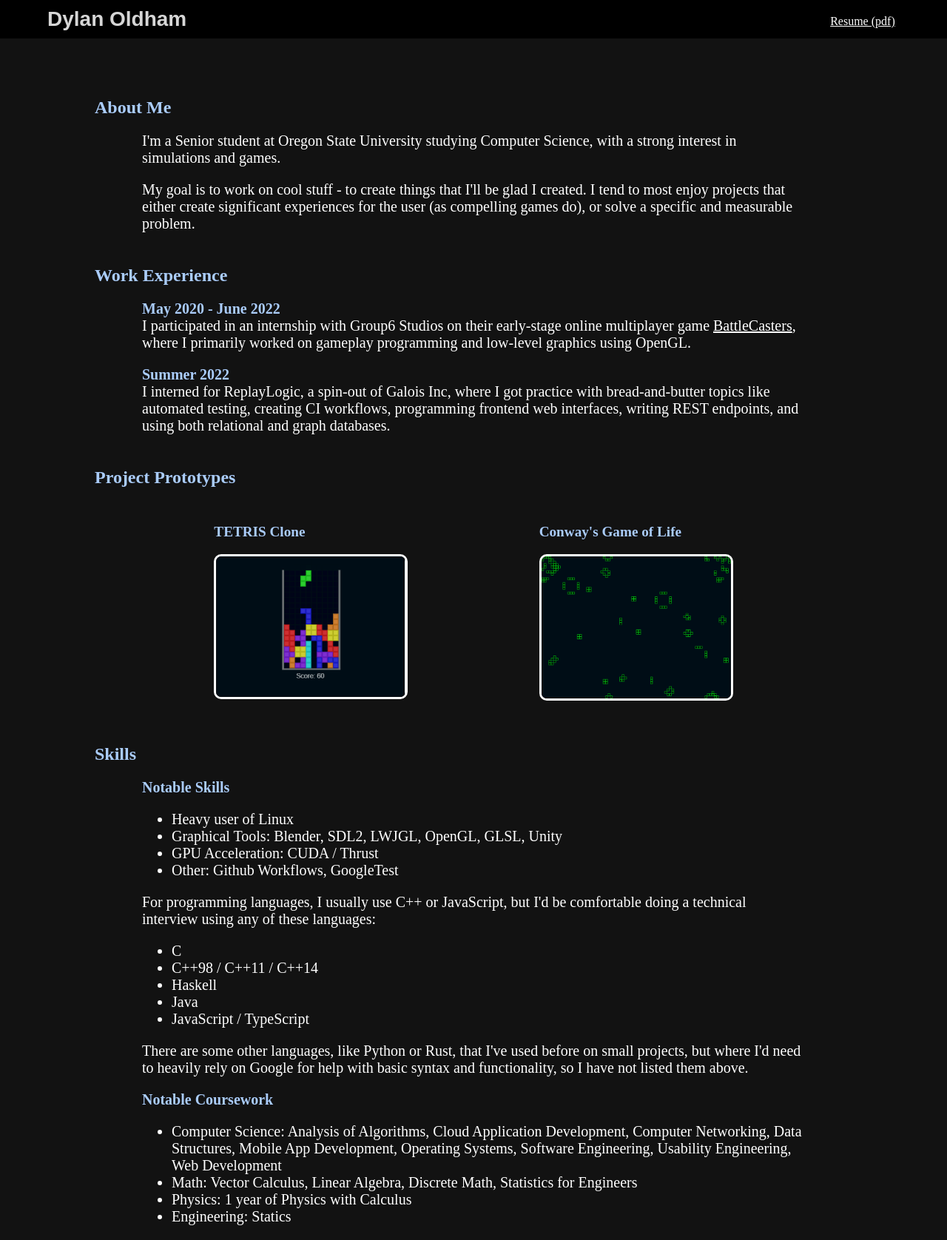
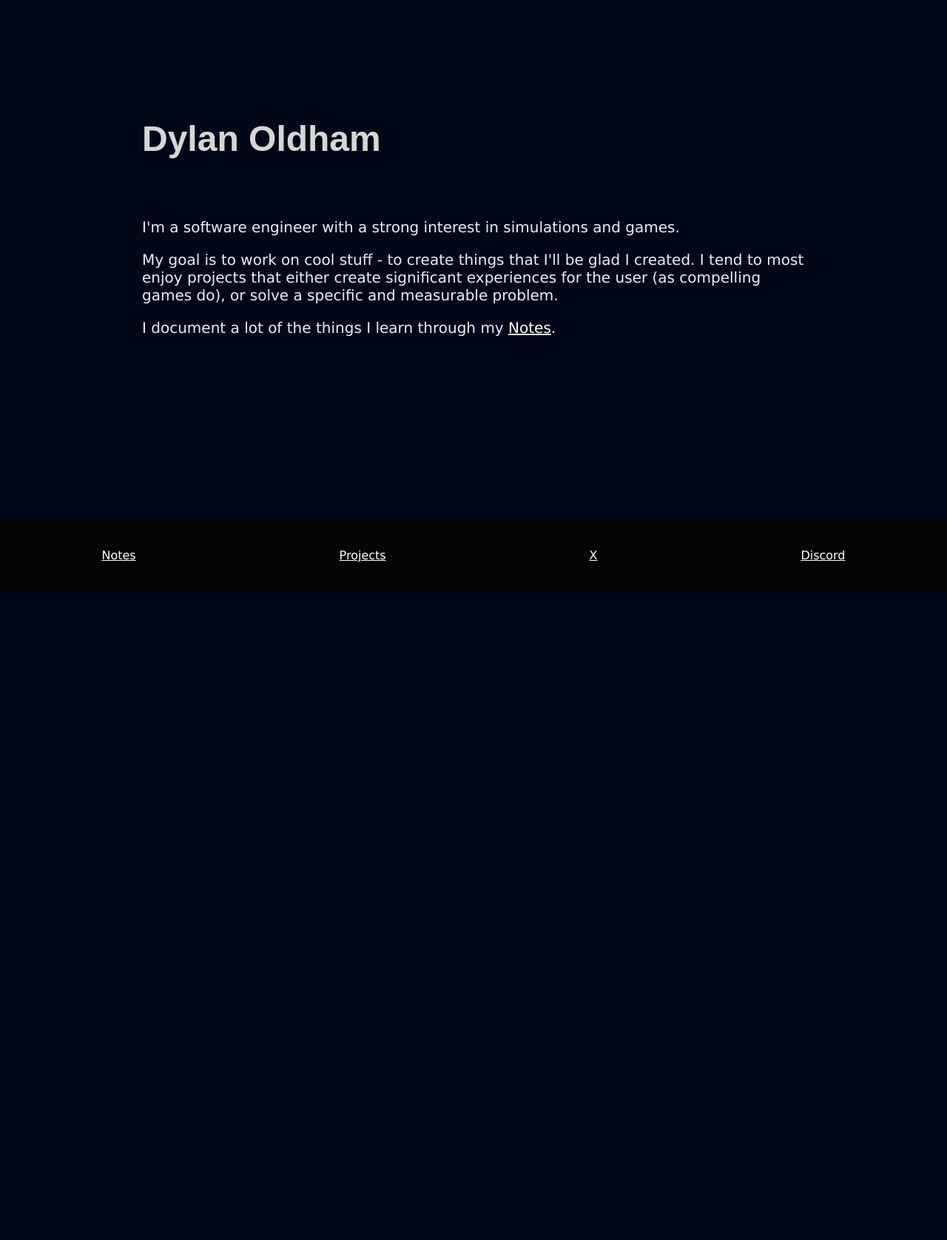
Before and after one commit to DylanSOldham/portfolio, a plain HTML site: page index.html in a window 1280 px wide. Shown: the whole page at 74% size. After the commit the page ends 800 px from the top, so only its background shows below. Drawn offline with Linux system fonts and the light colour scheme.

Commit message:
Fleshed out portfolio template

```diff
--- a/index.css
+++ b/index.css
@@ -1,8 +1,14 @@
+html {
+    height: 100%;
+}
+
 body {
-    background: #121212;
+    background: #020818;
     color: #D6D6D6;
     padding: 0px;
     margin: 0px;
+    height: 100%;
+    font-family: 'Lucida Sans', 'Lucida Sans Regular', 'Lucida Grande', 'Lucida Sans Unicode', Geneva, Verdana, sans-serif;
 }
 
 h1 {
@@ -10,7 +16,7 @@ h1 {
 }
 
 h2 {
-    color: #AACCFA;
+    color: #f4f9ff;
     margin-left: 10%;
     margin-top: 45px;
 }
@@ -20,47 +26,108 @@ h3 {
 }
 
 strong {
-    color: #AACCFA;
+    color: #f4f9ff;
 }
 
 header {
     display:flex;
     direction: row;
+    position: fixed;
     justify-content: space-between;
     text-align: left;
     background: black;
+    top: 0px;
+    right: 0px;
+    left: 0px;
     margin: 0px;
     padding: 10px;
     padding-left: 5%;
+}
+
+.index-content {
+    display: flex;
+    justify-content: space-between;
+    flex-direction: column;
+}
+
+.indented {
+    margin-left: 15%;
+    margin-right: 15%;
+}
+
+.body-title {
+    display: flex;
+    font-family: sans-serif;
+    font-size: 48px;
+    font-weight: 900;
+    margin-top: 20vh;
+    margin-bottom: 10vh;
+}
+
+.body-navlinks {
+    display: flex;
+    justify-content: space-around;
+    flex-direction: row;
+    width: 100%;
+    background-color: #050505;
+    margin-top: 10vh;
+    padding-top: 5vh;
+    padding-bottom: 5vh;
+    bottom: 0px;
+}
+
+.navlink-text {
+    margin-top: 10px;
+    margin-right: 5%;
+    padding: 10px;
+    padding-top: 0px;
+    padding-bottom: 0px;
 }
 
 .header-title {
     font-family: sans-serif;
     font-size: 28px;
     font-weight: 900;
+    color: #ebecf8;
+    text-decoration: none;
 }
 
-.header-text {
-    margin-top: 10px;
-    margin-right: 5%;
+.header-navlinks {
+    display: flex;
+    justify-content: space-between;
+    flex-direction: row;
+    width: 20vw;
+    padding-top: 1vh;
+    padding-right: 1vw;
 }
 
-#prototype-entries {
-    display: flex;
-    flex-wrap: wrap;
-    justify-content: space-evenly;
-    height: 100%;
+#team-project-entries {
+    display: grid;
+    grid-template-columns: repeat(3, 1fr);
+    grid-template-rows: repeat(3, min-content);
+    gap: 3vw;
+    grid-auto-rows: minmax(100px, auto);
+    margin-left: 10%;
+    margin-right: 10%;
+}
+
+#solo-project-entries {
+    display: grid;
+    grid-template-columns: repeat(3, 1fr);
+    grid-template-rows: repeat(3, min-content);
+    gap: 3vw;
+    grid-auto-rows: minmax(100px, auto);
     margin-left: 10%;
     margin-right: 10%;
 }
 
 .entry {
-    margin: 10px;
-    padding-left: 6px;
-    padding-right: 12px;
-    width: 25%;
+    padding-left: 12px;
+    padding-right: 18px;
+    width: 100%;
     height: auto;
     border-radius: 10px;
+    background: #080530;
 }
 
 .entry:hover {
@@ -69,15 +136,18 @@ header {
 }
 
 .entry-image {
-    border: 3px solid white;
+    border: 3px solid #ebecf8;
     border-radius: 10px;
-    max-width: 100%;
-    max-height: 100%;
+    width: 100%;
+    aspect-ratio: 4 / 3;
+    object-fit: fill;
 }
 
 .entry-title {
-    color: #AACCFA;
-    font-size: 1.5vw;
+    color: #ebecf8;
+    font-size: 20px;
+    text-align: center;
+    width: 100%;
 }
 
 a {
@@ -89,8 +159,21 @@ a:hover {
 }
 
 .content-text {
-    color: white;
-    margin-left: 15%;
-    margin-right: 15%;
+    color: #ebecf8;
     font-size: 20px;
 }
+
+#notes-entries {
+    margin-top: 10vh;
+}
+
+.notes-title {
+    margin-top: 10vh;
+    padding-left: 5vh;
+}
+
+.notes-text {
+    padding-left: 10vh;
+    width: 45vw;
+    font-size: 20px;
+}
--- a/index.html
+++ b/index.html
@@ -4,21 +4,12 @@
         <title>Dylan Oldham</title>
         <link rel="stylesheet" href="index.css">
     </head>
-    <body>
-        <header>
-            <div class="header-title">Dylan Oldham</div>
-            <a class="header-text" href="assets/resume.pdf">Resume (pdf)</a>
-        </header>
-
-
-
-        <div style="margin-top:80px;"></div>
-
-        <h2>About Me</h2>
+    <body class="index-content">
+        <div class="indented">
+            <h1 class="body-title">Dylan Oldham</h1>
 
             <p class="content-text">
-            I'm a Senior student at Oregon State University studying Computer Science, with a strong
-            interest in simulations and games.
+                I'm a software engineer with a strong interest in simulations and games.
             </p>
 
             <p class="content-text">
@@ -27,76 +18,16 @@
                 user (as compelling games do), or solve a specific and measurable problem.
             </p>
 
-        <h2>Work Experience</h2>
-
             <p class="content-text">
-            <strong>May 2020 - June 2022</strong>
-            <br>
-            I participated in an internship with Group6 Studios on their
-            early-stage online multiplayer game <a href="https://www.battlecasters.io/">BattleCasters</a>,
-            where I primarily worked on gameplay programming and low-level graphics using OpenGL.
+                I document a lot of the things I learn through my <a href="notes.html">Notes</a>.
             </p>
-
-        <p class="content-text">
-            <strong>Summer 2022</strong>
-            <br>
-            I interned for ReplayLogic, a spin-out of Galois Inc, where I got practice
-            with bread-and-butter topics like automated testing, creating CI workflows, programming frontend web
-            interfaces, writing REST endpoints, and using both relational and graph databases.
-        </p>
-
-
-        <h2>Project Prototypes</h2>
-
-        <div id="prototype-entries">
         </div>
 
-        <h2>Skills</h2>
-
-        <p class="content-text">
-            <strong>Notable Skills</strong>
-            <ul class="content-text">
-                <li>Heavy user of Linux</li>
-                <li>Graphical Tools: Blender, SDL2, LWJGL, OpenGL, GLSL, Unity</li>
-                <li>GPU Acceleration: CUDA / Thrust </li>
-                <li>Other: Github Workflows, GoogleTest</li>
-            </ul>
-
-        </p>
-
-        <p class="content-text">
-            For programming languages, I usually use C++ or JavaScript,
-            but I'd be comfortable doing a technical interview using any of these languages:
-            <ul class="content-text">
-                <li>C</li>
-                <li>C++98 / C++11 / C++14</li>
-                <li>Haskell</li>
-                <li>Java</li>
-                <li>JavaScript / TypeScript</li>
-            </ul>
-        </p>
-
-        <p class="content-text">
-            There are some other languages, like Python or Rust, that I've used before on small projects, but where
-            I'd need to heavily rely on Google for help with basic syntax and functionality, so I have not
-            listed them above.
-            <br>
-        </p>
-
-        <p class="content-text">
-            <strong>Notable Coursework</strong>
-            <ul class="content-text">
-                <li>
-                    Computer Science: Analysis of Algorithms, Cloud Application Development, Computer Networking, Data Structures,
-                    Mobile App Development, Operating Systems, Software Engineering, Usability Engineering, Web Development
-                </li>
-                <li>Math: Vector Calculus, Linear Algebra, Discrete Math, Statistics for Engineers</li>
-                <li>Physics: 1 year of Physics with Calculus</li>
-                <li>Engineering: Statics</li>
-            </ul>
-
-        </p>
-
-        <script src="index.js"></script>
+        <div class="body-navlinks">
+            <a class="header-text" href="notes.html">Notes</a>
+            <a class="header-text" href="projects.html">Projects</a>
+            <a class="header-text" href="x.com/Sanscryptical">X</a>
+            <a class="header-text" href="">Discord</a>
+        </div>
     </body>
 </html>
--- a/index.js
+++ /dev/null
@@ -1,53 +0,0 @@
-let entryList = document.querySelector("#prototype-entries");
-
-const appendEntry = (title, imgLink, altText, destinationLink) => {
-    let entry = document.createElement("div");
-    entry.className = "entry";
-
-    let entryTitle = document.createElement("h3");
-    entryTitle.className = "entry-title";
-    entryTitle.textContent = title;
-
-    let entryImage = document.createElement("img");
-    entryImage.className = "entry-image";
-    entryImage.src = imgLink;
-    entryImage.alt = altText;
-
-    entry.onmousedown = (event) => {
-        if (event.button === 1) {
-            return false;
-        }
-    }
-
-    entry.addEventListener("mouseup", (event) => {
-        if (event.button === 0) {
-            window.location.href = destinationLink;
-        }
-        else if (event.button === 1) {
-            window.open(destinationLink, '_blank');
-            return false;
-        }
-
-        event.preventDefault();
-    });
-
-    entry.appendChild(entryTitle);
-    entry.appendChild(entryImage);
-    entryList.appendChild(entry);
-
-    console.log(entryList);
-}
-
-appendEntry(
-    "TETRIS Clone",
-    "assets/tetris.png",
-    "Tetris",
-    "https://dylansoldham.github.io/js-tetris"
-);
-
-appendEntry(
-    "Conway's Game of Life",
-    "assets/conway.png",
-    "Conway's Game of Life",
-    "https://dylansoldham.github.io/Conways-Game-Of-Life/client/index.html"
-);
```
Also changed, not shown: notes.html (added, +29 -0 lines), projects.html (added, +28 -0 lines), projects.js (added, +126 -0 lines), assets/famine.jpg (added), assets/numericalweather.png (added), assets/onlinemultiplayerdemo.png (added), assets/pdesolver.png (added), assets/placeholder.png (added), assets/steamnews.png (added), 3 other files. Lines whose indentation alone changed are shown as unchanged.
